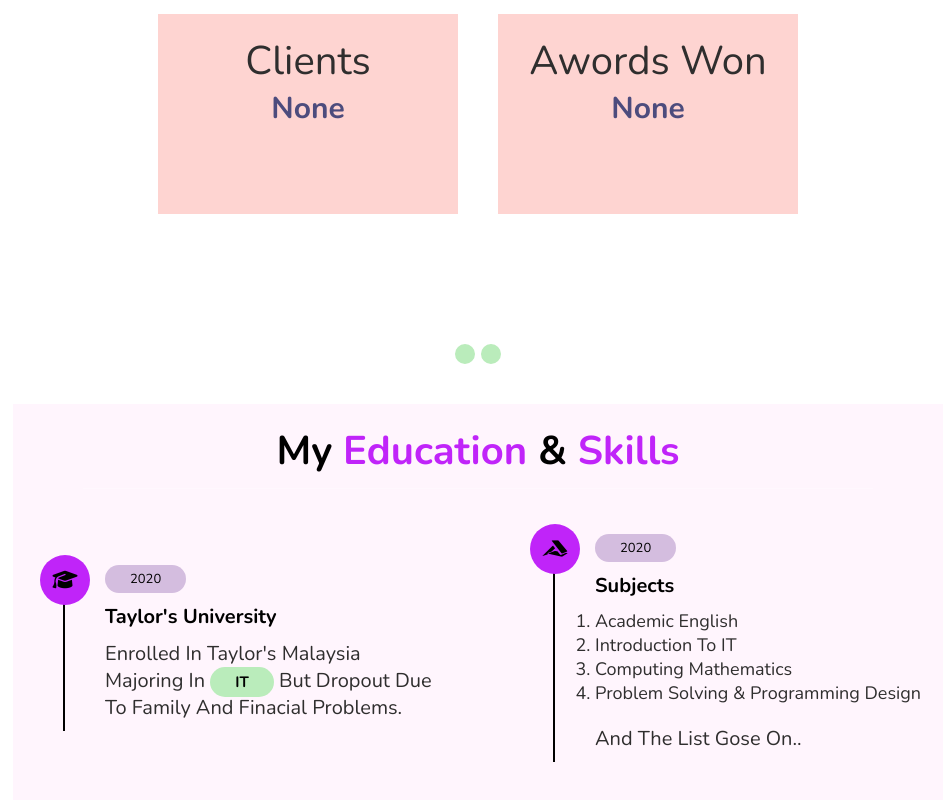
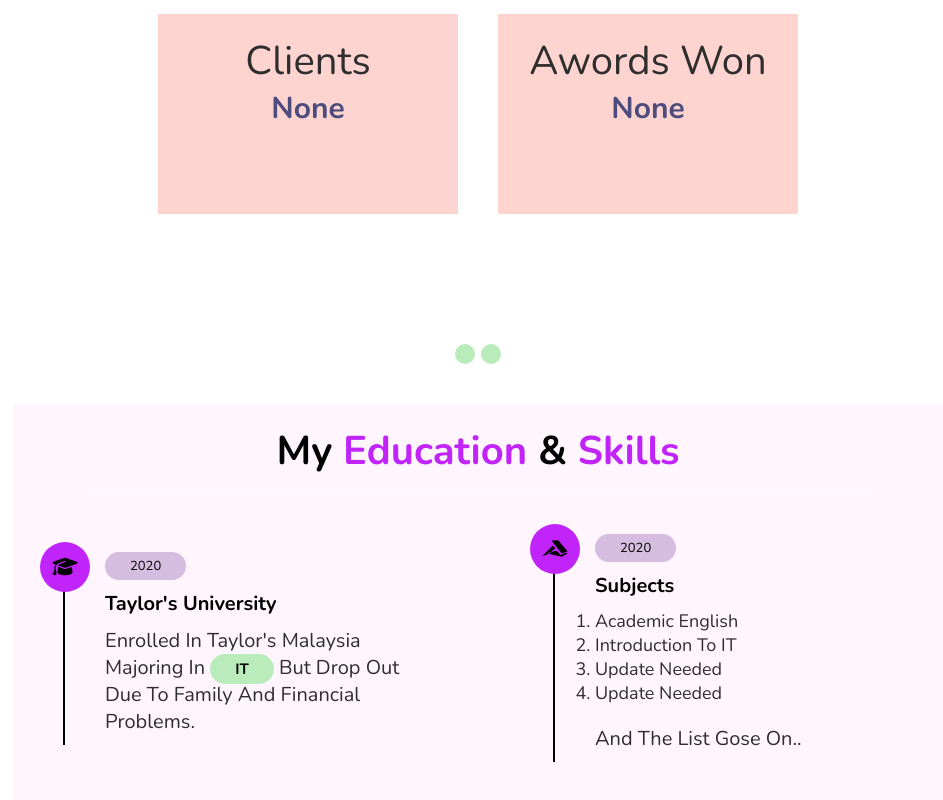
Before and after one commit to CODE-ELZ/Portfolio, a plain HTML site: page index.html in a window 1280 px wide. Shown: the part 1998-2798 px from the top of the page, without its empty margins (337-1280 px from the left). Drawn offline with nearby package versions, Linux system fonts and the light colour scheme.

Commit message:
Update index.html

```diff
--- a/index.html
+++ b/index.html
@@ -60,7 +60,7 @@
                 <span  class="name" style="--i:11;">d</span>
             </h1>
         </div>
-        <p>A simple Cashier and a restaurant manger in Saudi arabia who is trying to make a big career shift as an aspiring Full Stack Softwere Developer
+           <p> Information Update is needed <!--  A simple Cashier and a restaurant manager in Saudi Arabia who is trying to make a big career shift as an aspiring Cyber Security Analyst   -->
         </p>
         <a href="#about"><button class="btn">about me <i class="fas fa-user"></i></button></a>
         <hr>
@@ -80,7 +80,7 @@
                 <div class="folio"><img src="img/picc.png"  id="myImageId"></div>
                 <h3> <span> name : </span> Elzai Saaid </h3>
                 <h3> <span> age : </span> 24 </h3>
-                <h3> <span> qualification : </span> restaurant mangement <span>&</span> IT </h3>
+                <h3> <span> qualification : </span> Update is needed <span>&</span> IT </h3>
                 <h3> <span> post : </span> front end developer </h3>
                 <h3> <span> language : </span> Arabic, English </h3>
                 <h3> <span> location : </span> Makkeh Al Mukramh </h3>
@@ -132,7 +132,7 @@
                     <h3>Taylor's University</h3>
                     <p>Enrolled in Taylor's Malaysia majoring in <span style="background: #baecbb;
                      font-weight: bold;
-                     font-size:1.5rem;">IT</span> but dropout due to family and finacial problems.</p>
+                     font-size:1.5rem;">IT</span> but drop out due to family and financial problems.</p>
             </div>
 
             <div class="box">
@@ -142,8 +142,8 @@
                 <ol>
                     <li>Academic English</li>
                     <li>Introduction to IT</li>
-                    <li>Computing mathematics</li>
-                    <li>Problem Solving & Programming Design</li>
+                    <li>update needed</li>
+                    <li>update needed</li>
                 </ol>
                 <p>and the list gose on..</p>
             </div>
@@ -151,8 +151,8 @@
             <div class="box">
                 <i class="fas fa-graduation-cap"></i>
                     <span>2021</span>
-                    <h3>Amit bootcamp</h3>
-                    <p>An Egpytion bootcamp that I learn the fundmental of font-end developement until I got my caruunt job to suppert myself</p>
+                    <h3>update needed</h3>
+                    <p>update needed</p>
             </div>
 
             <div class="box">
```
